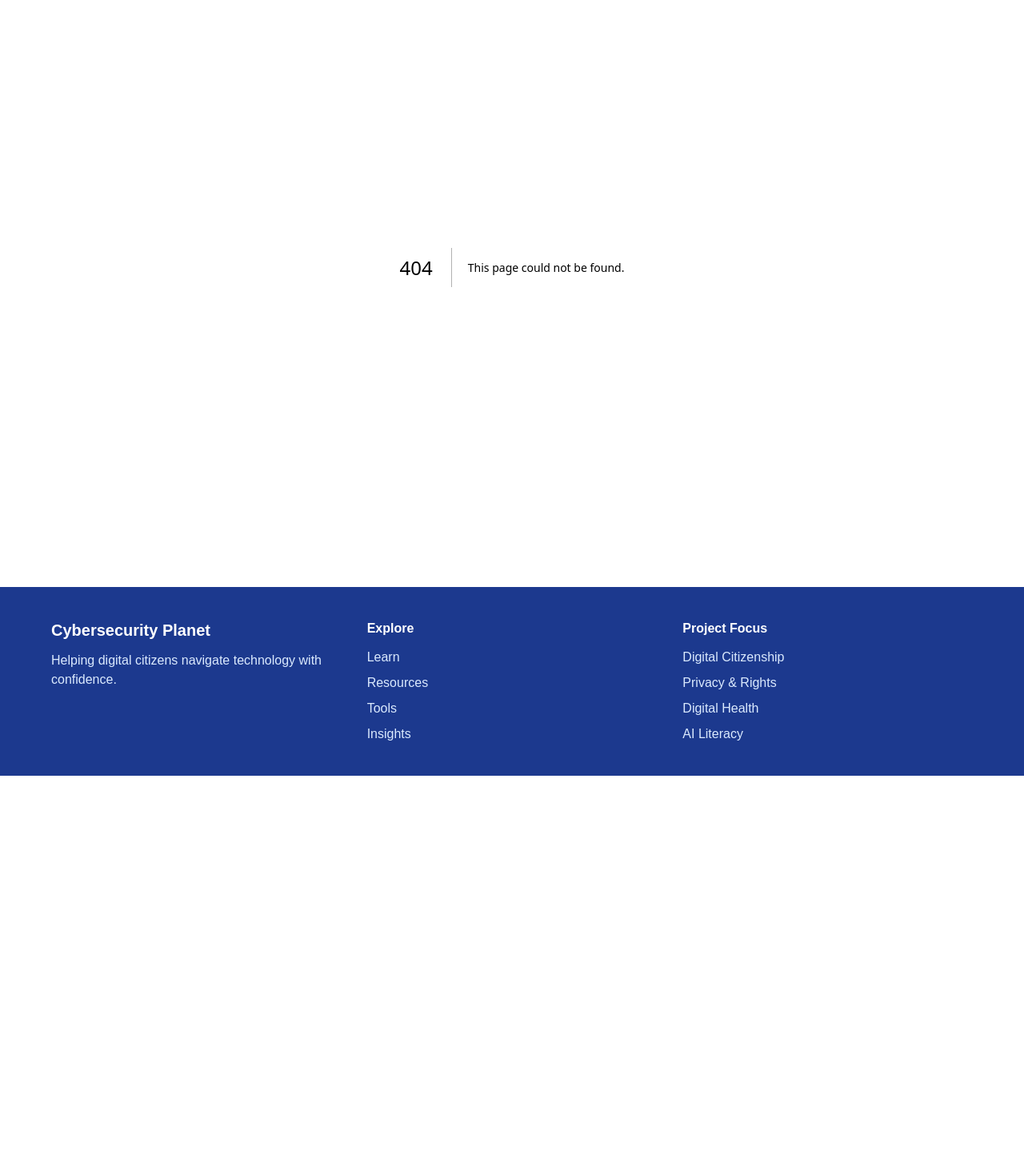
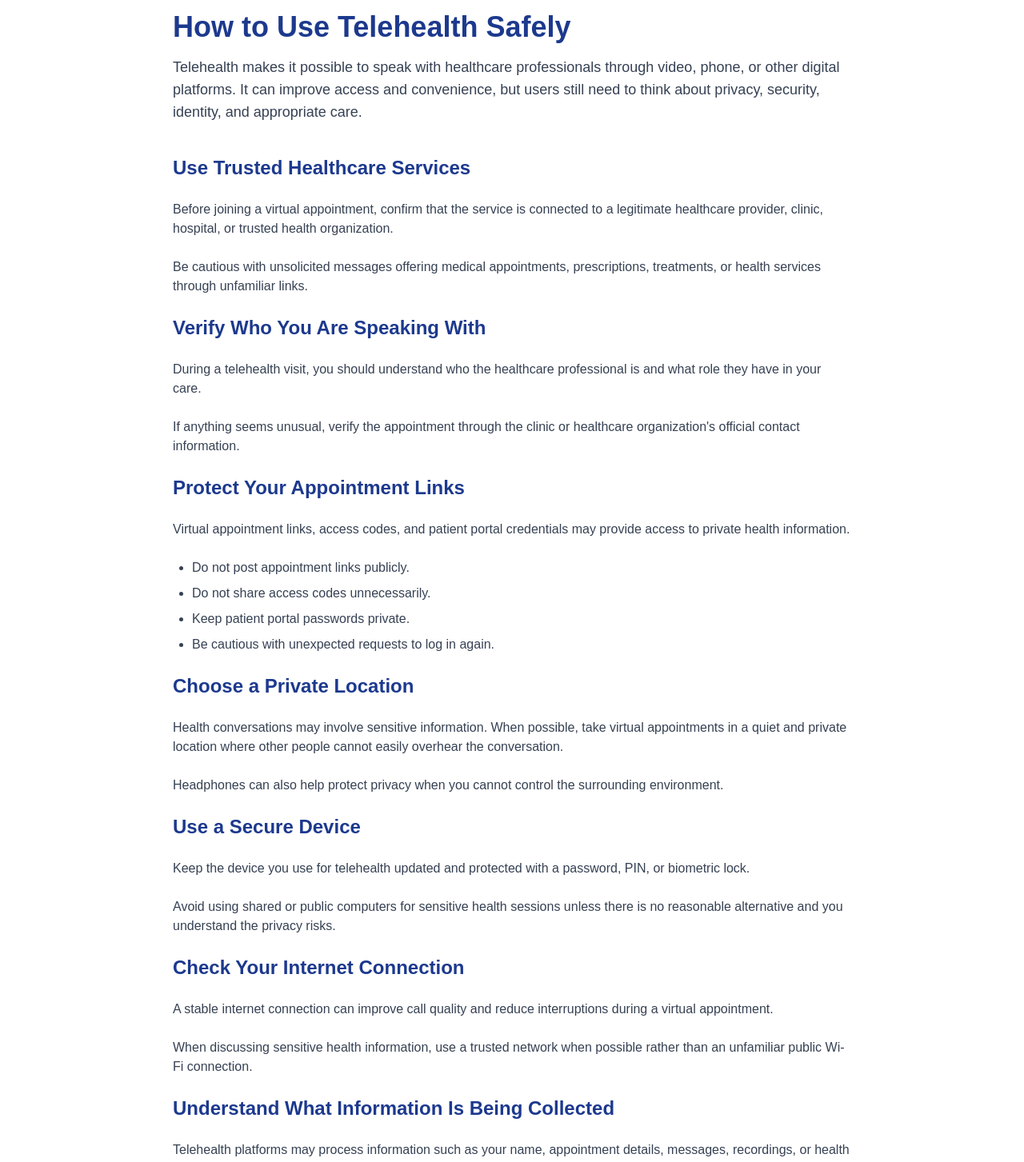
Before and after one commit to Black-widow-codes/Cybersecurity-Planet, a Next.js app: page /learn/digital-health/how-to-use-telehealth-safely in a window 1280 px wide. Before the commit this address had no page. Shown: the part 143-1596 px from the top of the page at 80% size. Before the commit the page ends 1113 px from the top, so only its background shows below. Built offline with nearby package versions, Linux system fonts and the light colour scheme.

Commit message:
Add telehealth safety article

```diff
--- /dev/null
+++ b/src/app/learn/digital-health/how-to-use-telehealth-safely/page.tsx
@@ -0,0 +1,219 @@
+import Link from "next/link";
+
+export const metadata = {
+  title: "How to Use Telehealth Safely | Cybersecurity Planet",
+  description:
+    "Learn how to prepare for virtual healthcare visits, protect your privacy, verify providers, and use telehealth services more safely.",
+};
+
+export default function TelehealthSafetyPage() {
+  return (
+    <main className="max-w-4xl mx-auto px-6 py-20">
+      <h1 className="text-4xl font-bold text-blue-900">
+        How to Use Telehealth Safely
+      </h1>
+
+      <p className="mt-4 text-lg text-gray-700">
+        Telehealth makes it possible to speak with healthcare professionals
+        through video, phone, or other digital platforms. It can improve access
+        and convenience, but users still need to think about privacy, security,
+        identity, and appropriate care.
+      </p>
+
+      <section className="mt-10 space-y-6 text-gray-700">
+        <h2 className="text-2xl font-bold text-blue-900">
+          Use Trusted Healthcare Services
+        </h2>
+
+        <p>
+          Before joining a virtual appointment, confirm that the service is
+          connected to a legitimate healthcare provider, clinic, hospital, or
+          trusted health organization.
+        </p>
+
+        <p>
+          Be cautious with unsolicited messages offering medical appointments,
+          prescriptions, treatments, or health services through unfamiliar
+          links.
+        </p>
+
+        <h2 className="text-2xl font-bold text-blue-900">
+          Verify Who You Are Speaking With
+        </h2>
+
+        <p>
+          During a telehealth visit, you should understand who the healthcare
+          professional is and what role they have in your care.
+        </p>
+
+        <p>
+          If anything seems unusual, verify the appointment through the clinic
+          or healthcare organization's official contact information.
+        </p>
+
+        <h2 className="text-2xl font-bold text-blue-900">
+          Protect Your Appointment Links
+        </h2>
+
+        <p>
+          Virtual appointment links, access codes, and patient portal
+          credentials may provide access to private health information.
+        </p>
+
+        <ul className="list-disc space-y-2 pl-6">
+          <li>Do not post appointment links publicly.</li>
+          <li>Do not share access codes unnecessarily.</li>
+          <li>Keep patient portal passwords private.</li>
+          <li>Be cautious with unexpected requests to log in again.</li>
+        </ul>
+
+        <h2 className="text-2xl font-bold text-blue-900">
+          Choose a Private Location
+        </h2>
+
+        <p>
+          Health conversations may involve sensitive information. When
+          possible, take virtual appointments in a quiet and private location
+          where other people cannot easily overhear the conversation.
+        </p>
+
+        <p>
+          Headphones can also help protect privacy when you cannot control the
+          surrounding environment.
+        </p>
+
+        <h2 className="text-2xl font-bold text-blue-900">
+          Use a Secure Device
+        </h2>
+
+        <p>
+          Keep the device you use for telehealth updated and protected with a
+          password, PIN, or biometric lock.
+        </p>
+
+        <p>
+          Avoid using shared or public computers for sensitive health sessions
+          unless there is no reasonable alternative and you understand the
+          privacy risks.
+        </p>
+
+        <h2 className="text-2xl font-bold text-blue-900">
+          Check Your Internet Connection
+        </h2>
+
+        <p>
+          A stable internet connection can improve call quality and reduce
+          interruptions during a virtual appointment.
+        </p>
+
+        <p>
+          When discussing sensitive health information, use a trusted network
+          when possible rather than an unfamiliar public Wi-Fi connection.
+        </p>
+
+        <h2 className="text-2xl font-bold text-blue-900">
+          Understand What Information Is Being Collected
+        </h2>
+
+        <p>
+          Telehealth platforms may process information such as your name,
+          appointment details, messages, recordings, or health information.
+        </p>
+
+        <p>
+          Review available privacy information so you understand how the
+          platform handles your data.
+        </p>
+
+        <h2 className="text-2xl font-bold text-blue-900">
+          Be Careful With Recording
+        </h2>
+
+        <p>
+          Some telehealth systems may support recording or transcription.
+          Recording a health conversation can create additional privacy risks.
+        </p>
+
+        <p>
+          Make sure you understand whether recording is taking place and what
+          rules or consent requirements apply.
+        </p>
+
+        <h2 className="text-2xl font-bold text-blue-900">
+          Prepare Before the Appointment
+        </h2>
+
+        <ul className="list-disc space-y-2 pl-6">
+          <li>Test your camera and microphone.</li>
+          <li>Charge your device.</li>
+          <li>Have your medication list available if relevant.</li>
+          <li>Write down important symptoms or questions.</li>
+          <li>Keep required health documents nearby.</li>
+        </ul>
+
+        <h2 className="text-2xl font-bold text-blue-900">
+          Know the Limits of Telehealth
+        </h2>
+
+        <p>
+          Telehealth is useful for many types of care, but not every health
+          concern can be assessed safely through a virtual appointment.
+        </p>
+
+        <p>
+          A healthcare professional may recommend an in-person examination,
+          testing, emergency care, or another type of service when necessary.
+        </p>
+
+        <h2 className="text-2xl font-bold text-blue-900">
+          Watch for Telehealth Scams
+        </h2>
+
+        <p>
+          Scammers may impersonate health organizations or healthcare
+          professionals to steal money, account credentials, or personal
+          information.
+        </p>
+
+        <ul className="list-disc space-y-2 pl-6">
+          <li>Verify unexpected appointment messages.</li>
+          <li>Do not send passwords or verification codes.</li>
+          <li>Be cautious with urgent payment demands.</li>
+          <li>Use official websites and contact information.</li>
+        </ul>
+
+        <h2 className="text-2xl font-bold text-blue-900">
+          What You Can Do
+        </h2>
+
+        <ul className="list-disc space-y-2 pl-6">
+          <li>Use trusted telehealth providers.</li>
+          <li>Protect appointment links and patient portal accounts.</li>
+          <li>Choose a private location for health conversations.</li>
+          <li>Keep your device updated and secured.</li>
+          <li>Review how the platform handles health information.</li>
+          <li>Verify suspicious messages before responding.</li>
+        </ul>
+
+        <div className="rounded-xl border bg-gray-50 p-6">
+          <h3 className="text-xl font-bold text-blue-900">
+            Check Health Information Carefully
+          </h3>
+
+          <p className="mt-2">
+            Virtual healthcare can also expose you to online health claims and
+            advice. Use the Health Misinformation Check when you need to examine
+            whether a health claim has important warning signs.
+          </p>
+
+          <Link
+            href="/tools/health-misinformation-check"
+            className="mt-4 inline-block rounded-lg bg-cyan-600 px-5 py-3 font-semibold text-white hover:bg-cyan-700"
+          >
+            Open Health Misinformation Check
+          </Link>
+        </div>
+      </section>
+    </main>
+  );
+}
--- a/src/app/learn/digital-health/page.tsx
+++ b/src/app/learn/digital-health/page.tsx
@@ -38,6 +38,12 @@ export default function DigitalHealthPage() {
         description:
           "Learn how to evaluate online health information, recognize warning signs, verify medical claims, and find more trustworthy sources.",
         link: "/learn/digital-health/how-to-evaluate-health-information-online",
+      },
+      {
+        title: "How to Use Telehealth Safely",
+        description:
+          "Learn how to prepare for virtual healthcare visits, protect your privacy, verify providers, and use telehealth services more safely.",
+        link: "/learn/digital-health/how-to-use-telehealth-safely",
       },
     ];
 
```
